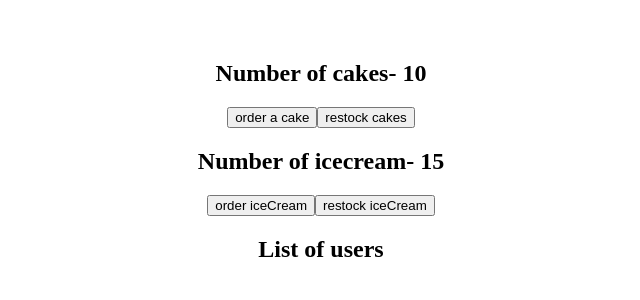
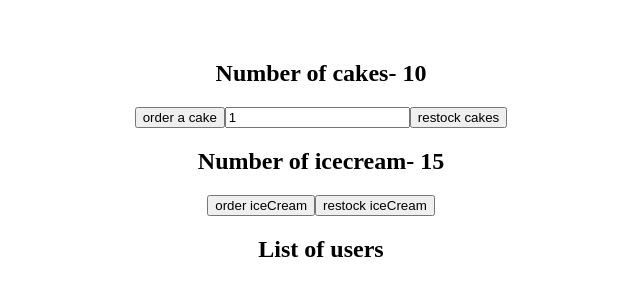
Before and after one commit to Ireme-Nyawe/react-rtk-demo, a React (Vite) app: page / in a window 1280 px wide. Shown: the top 300 px of the page, without its empty margins (319-959 px from the left). Built offline with nearby package versions, Linux system fonts and the light colour scheme.

Commit message:
use input for better action payload

```diff
--- a/src/features/cake/CakeView.jsx
+++ b/src/features/cake/CakeView.jsx
@@ -1,14 +1,17 @@
 import { useDispatch, useSelector } from "react-redux";
-import { ordered,restocked } from "./cakeSlice";
+import { ordered, restocked } from "./cakeSlice";
+import { useState } from "react";
 
 function CakeView() {
   const numOfCakes = useSelector((state) => state.cake.numOfCakes);
   const dispatch = useDispatch();
+  const [value, setValue] = useState(1);
   return (
     <div>
       <h2>Number of cakes- {numOfCakes}</h2>
-      <button onClick={()=>dispatch(ordered())}>order a cake</button>
-      <button onClick={()=>dispatch(restocked(2))}>restock cakes</button>
+      <button onClick={() => dispatch(ordered())}>order a cake</button>
+      <input type="number" value={value} onChange={(e) => setValue(parseInt(e.target.value))} />
+      <button onClick={() => dispatch(restocked(value))}>restock cakes</button>
     </div>
   );
 }
```
